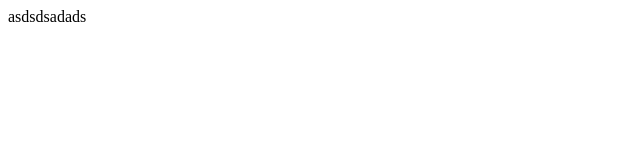
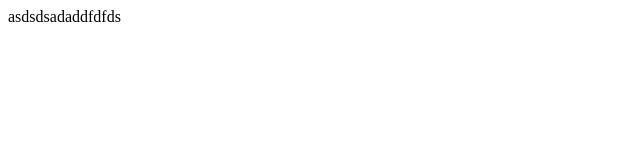
Before and after one commit to mgoktas/htmlcsswilldoro, a website: page index.html in a window 1280 px wide. Shown: the full height of the page, 0-640 px from the left. Drawn offline with Linux system fonts and the light colour scheme.

Commit message:
Update index.html

```diff
--- a/index.html
+++ b/index.html
@@ -5,7 +5,7 @@
     <meta name="viewport" content="width=device-width, initial-scale=1.0">
     <title>Document</title>
 </head>
-<body> asdsdsadads
+<body> asdsdsadaddfdfds
 
 </body>
 </html>
```
